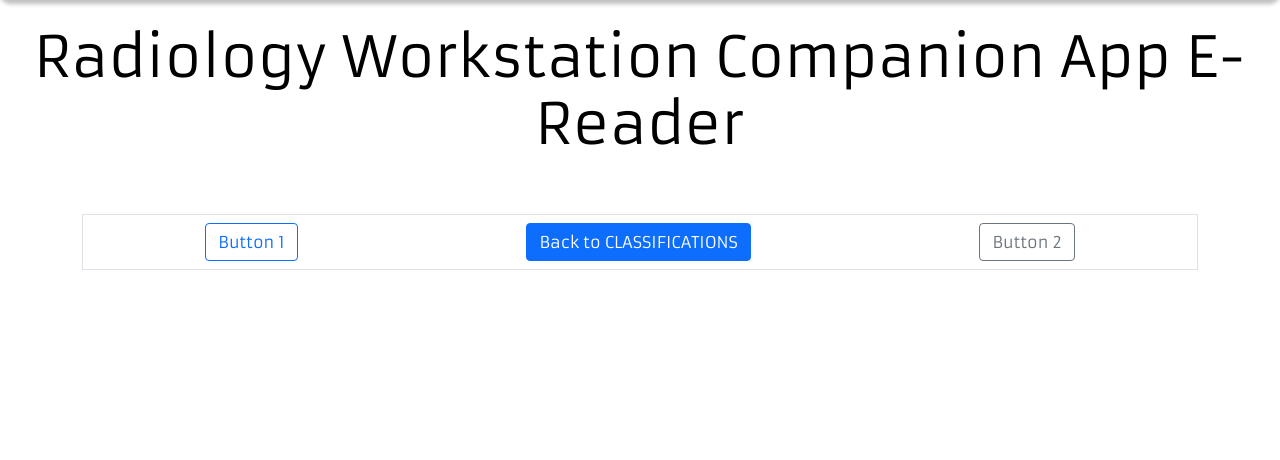
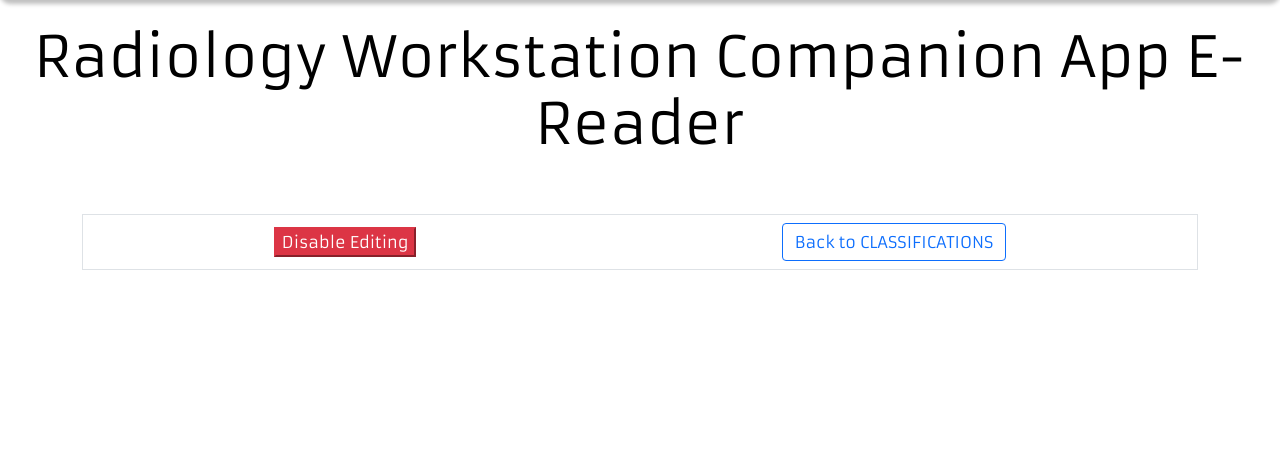
Before and after one commit to visit-www/ws_companion, a Flask app: page /content/CLASSIFICATIONS/1 in a window 1280 px wide. Shown: the part 56-516 px from the top of the page. Run offline with Flask 3, Linux system fonts and the light colour scheme; a user stored in the database is signed in; tables that the repository leaves empty hold one stand-in row (values such as "Sample post"); some libraries are stand-ins or nearby versions.

Commit message:
The editing/ readonly mode toggle button perfected

```diff
--- a/app/templates/pdf_viewer.html
+++ b/app/templates/pdf_viewer.html
@@ -12,9 +12,8 @@
 <div class="container my-4">
     <div class="d-flex justify-content-around align-items-center border p-2">
         <!-- Multiple Buttons Evenly Distributed -->
-        <button type="button" class="btn btn-outline-primary" id="enable_editing" editing="'not_allowed" >Button 1</button>
-        <a href="{{ url_for('content_routes.view_category', display_name=display_name, category=cat) }}" class="btn btn-primary">Back to {{cat|upper}}</a>
-        <button type="button" class="btn btn-outline-secondary">Button 2</button>
+        <button type="button" class=" btn-danger" id="toggle_editing" editing="allowed" >Disable Editing</button>
+        <a href="{{ url_for('content_routes.view_category', display_name=display_name, category=cat) }}" class="btn btn-outline-primary">Back to {{cat|upper}}</a>
     </div>
 <!-- Custom toolbar ends-->
 <!-- Adobe DC View Container starts -->
@@ -24,18 +23,22 @@
 
 <script src="https://acrobatservices.adobe.com/view-sdk/viewer.js"></script>
 <script type="text/javascript">
-    var readOnly = false; // Initialize the variable to true
+    var readOnly = false;
+
     // Function to update Adobe view
     function updateAdobeView() {
-        var adobeDCView = new AdobeDC.View({clientId: "a5f8e2d3a4ba4c2885e1b8ac26d38a78", divId: "adobe-dc-view"});
+        var adobeDCView = new AdobeDC.View({
+            clientId: "a5f8e2d3a4ba4c2885e1b8ac26d38a78",
+            divId: "adobe-dc-view"
+        });
 
         // Pass your parameters from Jinja templating
-        var fileUrl = '{{file_url}}';
-        var fileName = "{{file_name}}";
-        var id = '{{doc.id}}';
+        var fileUrl = '{{ file_url }}';
+        var fileName = "{{ file_name }}";
+        var id = '{{ doc.id }}';
 
         adobeDCView.previewFile({
-            content: {location: {url: fileUrl}},
+            content: { location: { url: fileUrl } },
             metaData: {
                 fileName: fileName,
                 id: id,
@@ -47,6 +50,7 @@
             showPrintPDF: false
         });
     }
+
     // Initial load of Adobe view
     document.addEventListener("adobe_dc_view_sdk.ready", function() {
         updateAdobeView();
@@ -54,23 +58,27 @@
 
     // Function to toggle readOnly and update the button appearance
     function toggleEditing() {
-        var button = document.getElementById("enable_editing");
-        if (button.getAttribute('editing') === "not_allowed") {
+        var button = document.getElementById("toggle_editing");
+        // Toggle editing state
+        if (button.getAttribute('editing') === "allowed") {
+            button.setAttribute('editing', "not_allowed");
+            readOnly = true;
+            button.classList.add("btn-success");
+            button.classList.remove("btn-danger");
+            button.innerHTML = 'Enable Editing';
+        } else {
             button.setAttribute('editing', "allowed");
             readOnly = false;
-            button.classList.add("btn-primary");
-            button.classList.remove("btn-outline-primary");
-        } else {
-            button.setAttribute('editing', "not_allowed");
-            readOnly = true;
-            button.classList.add("btn-outline-primary");
-            button.classList.remove("btn-primary");
+            button.classList.add("btn-danger");
+            button.classList.remove("btn-success");
+            button.innerHTML = 'Disable Editing';
         }
-        // Call function to update Adobe view with the new readOnly value
-        updateAdobeView();
+
+        // Reload Adobe viewer; use setTimeout only if the viewer needs a delay
+            updateAdobeView();
     }
+
     // Set up the event listener for the toggle button
-    document.getElementById("enable_editing").addEventListener("click", toggleEditing);
-    </script>
-
+    document.getElementById("toggle_editing").addEventListener("click", toggleEditing);
+</script>
 {% endblock %}
```
